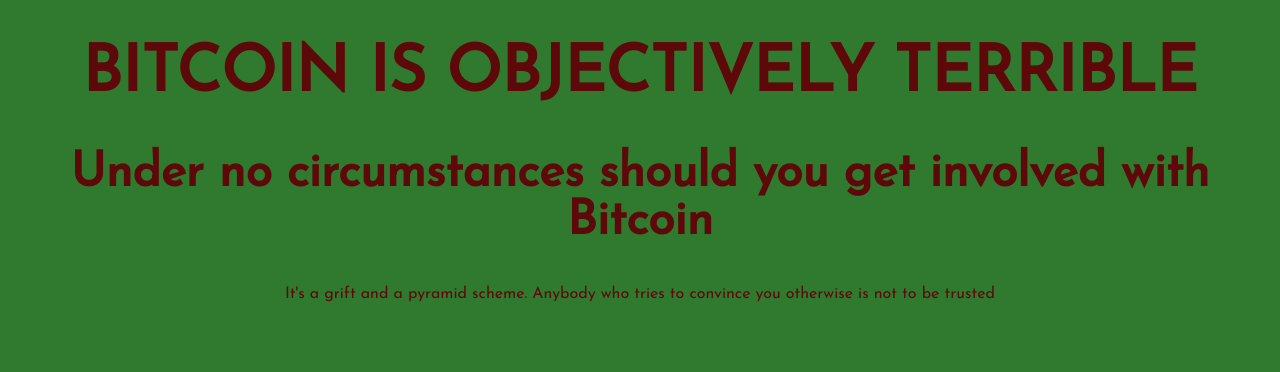
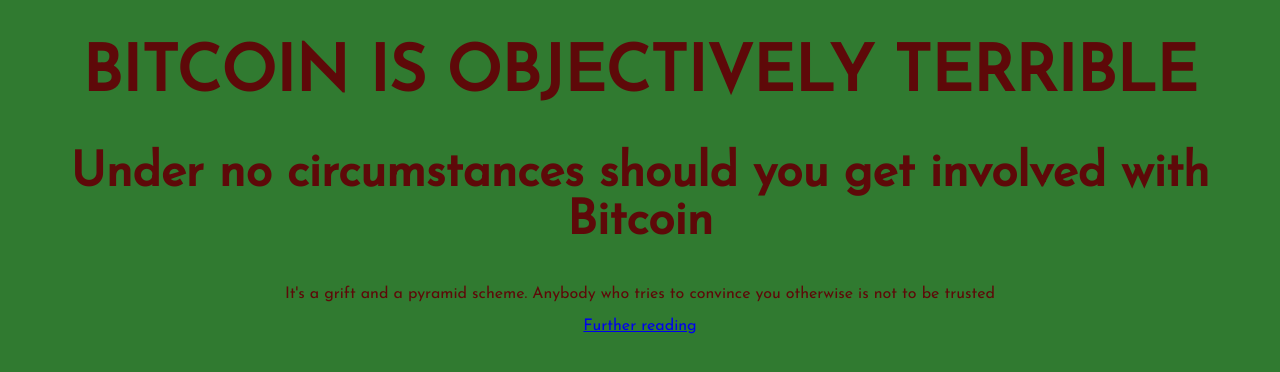
Before and after one commit to pikesley/nocoin, a plain HTML site: page index.html in a window 1280 px wide. Drawn offline with Linux system fonts and the light colour scheme.

Commit message:
Book link

```diff
--- a/index.html
+++ b/index.html
@@ -29,5 +29,6 @@
     <h1>BITCOIN IS OBJECTIVELY TERRIBLE</h1>
     <h2>Under no circumstances should you get involved with Bitcoin</h2>
     <p>It's a grift and a pyramid scheme. Anybody who tries to convince you otherwise is not to be trusted</p>
+    <a href="https://davidgerard.co.uk/blockchain/book/">Further reading</a>
   </body>
 </html>
```
